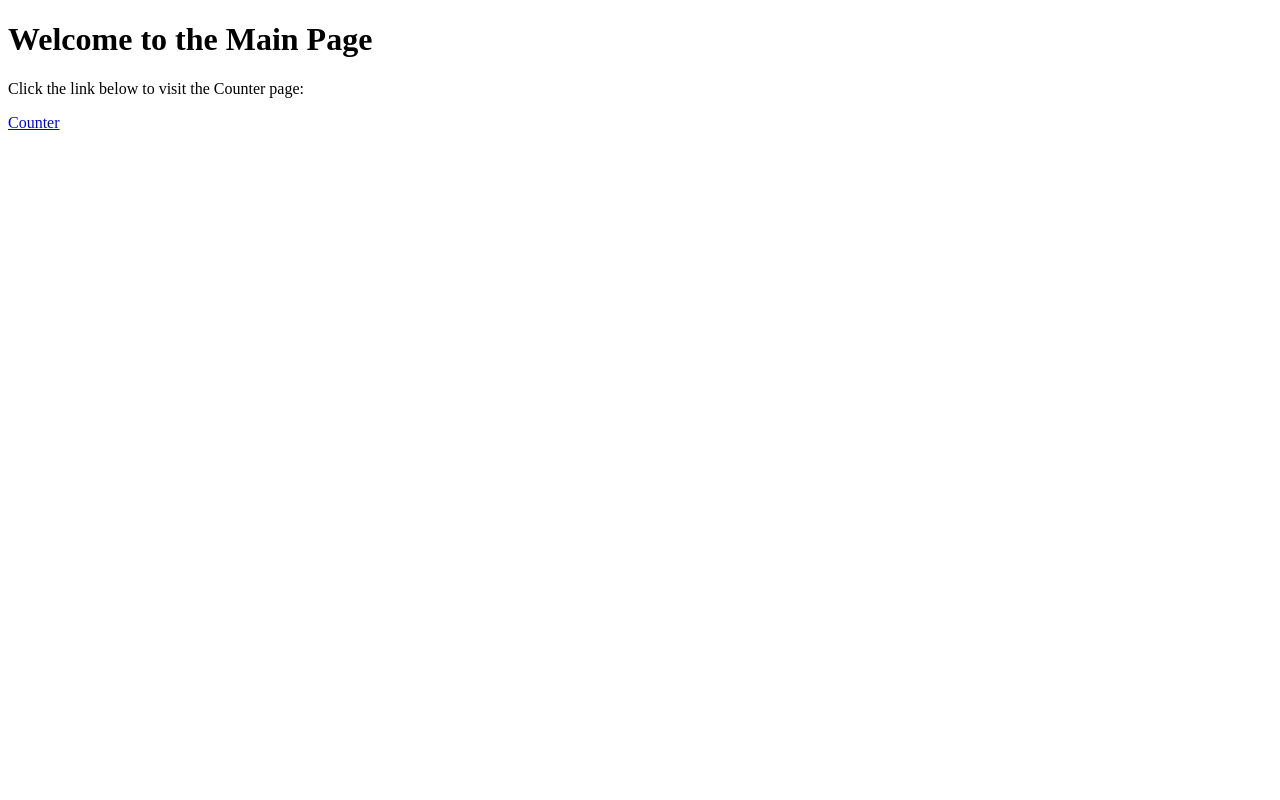
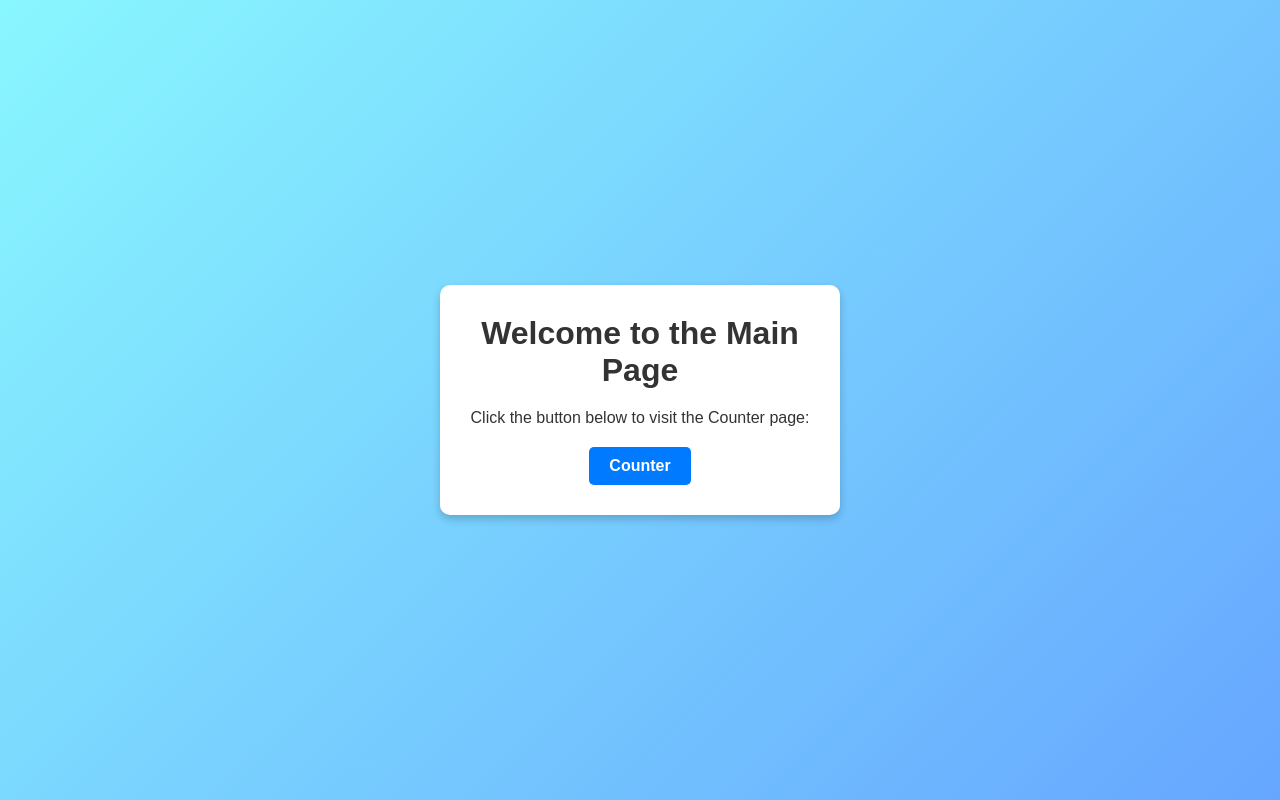
Before and after one commit to shashank2043/myProjects, a plain HTML site: page index.html in a window 1280 px wide. Drawn offline with Linux system fonts and the light colour scheme.

Commit message:
Update index.html

```diff
--- a/index.html
+++ b/index.html
@@ -4,10 +4,72 @@
   <meta charset="UTF-8">
   <meta name="viewport" content="width=device-width, initial-scale=1.0">
   <title>Main Page</title>
+  <style>
+    /* Basic reset */
+    * {
+      margin: 0;
+      padding: 0;
+      box-sizing: border-box;
+    }
+
+    /* Body styling */
+    body {
+      font-family: Arial, sans-serif;
+      display: flex;
+      justify-content: center;
+      align-items: center;
+      min-height: 100vh;
+      background: linear-gradient(135deg, #89f7fe 0%, #66a6ff 100%);
+      color: #333;
+    }
+
+    /* Container styling */
+    .container {
+      text-align: center;
+      padding: 30px;
+      background-color: #ffffff;
+      border-radius: 10px;
+      box-shadow: 0 4px 8px rgba(0, 0, 0, 0.2);
+      max-width: 400px;
+      width: 90%;
+    }
+
+    /* Title styling */
+    h1 {
+      font-size: 2em;
+      margin-bottom: 10px;
+      color: #333;
+    }
+
+    /* Paragraph styling */
+    p {
+      font-size: 1em;
+      margin: 20px 0;
+    }
+
+    /* Link button styling */
+    a {
+      display: inline-block;
+      text-decoration: none;
+      color: #ffffff;
+      background-color: #007BFF;
+      padding: 10px 20px;
+      border-radius: 5px;
+      font-weight: bold;
+      transition: background-color 0.3s;
+    }
+
+    /* Hover effect for link button */
+    a:hover {
+      background-color: #0056b3;
+    }
+  </style>
 </head>
 <body>
-  <h1>Welcome to the Main Page</h1>
-  <p>Click the link below to visit the Counter page:</p>
-  <a href="counter/index.html">Counter</a>
+  <div class="container">
+    <h1>Welcome to the Main Page</h1>
+    <p>Click the button below to visit the Counter page:</p>
+    <a href="counter/index.html">Counter</a>
+  </div>
 </body>
 </html>
```
